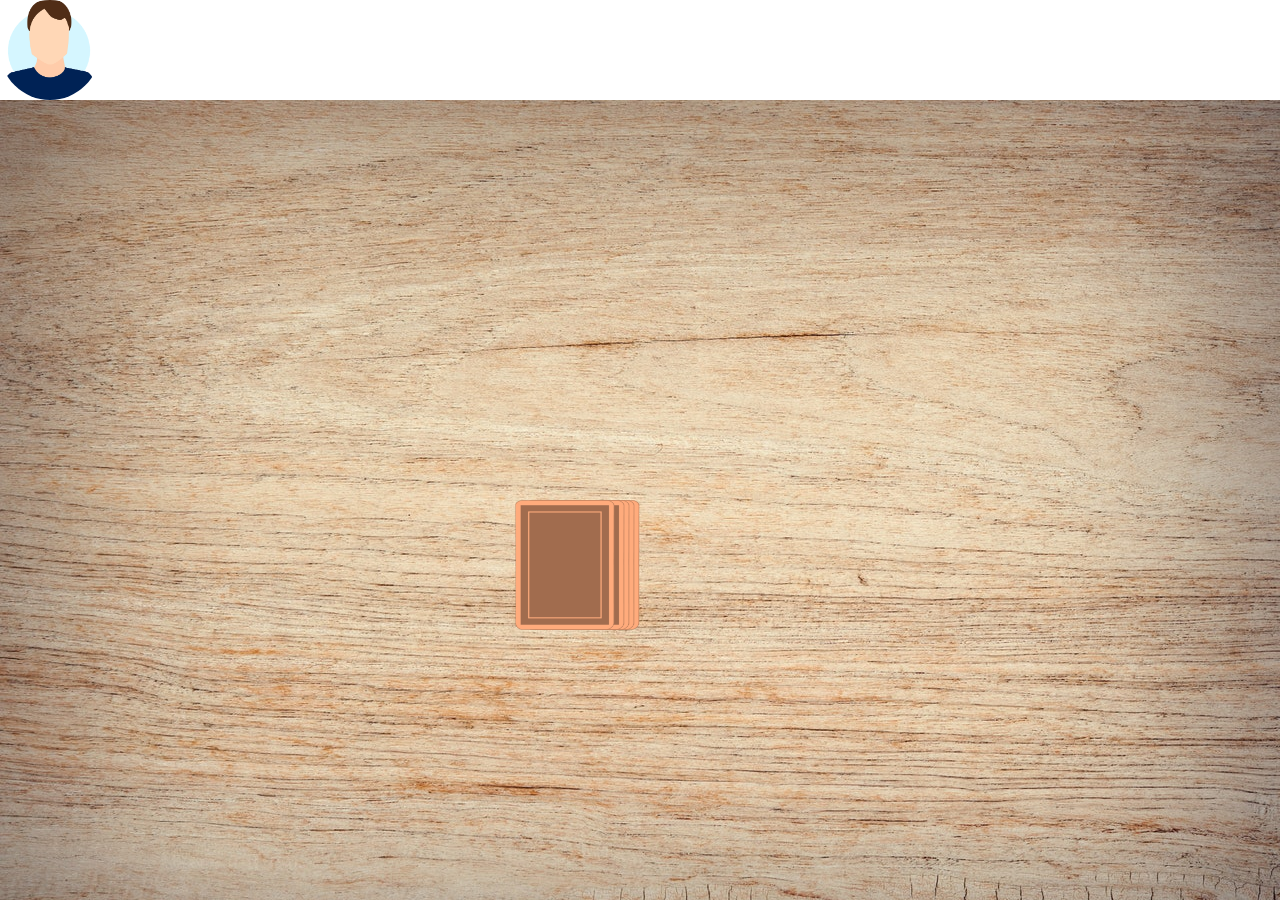
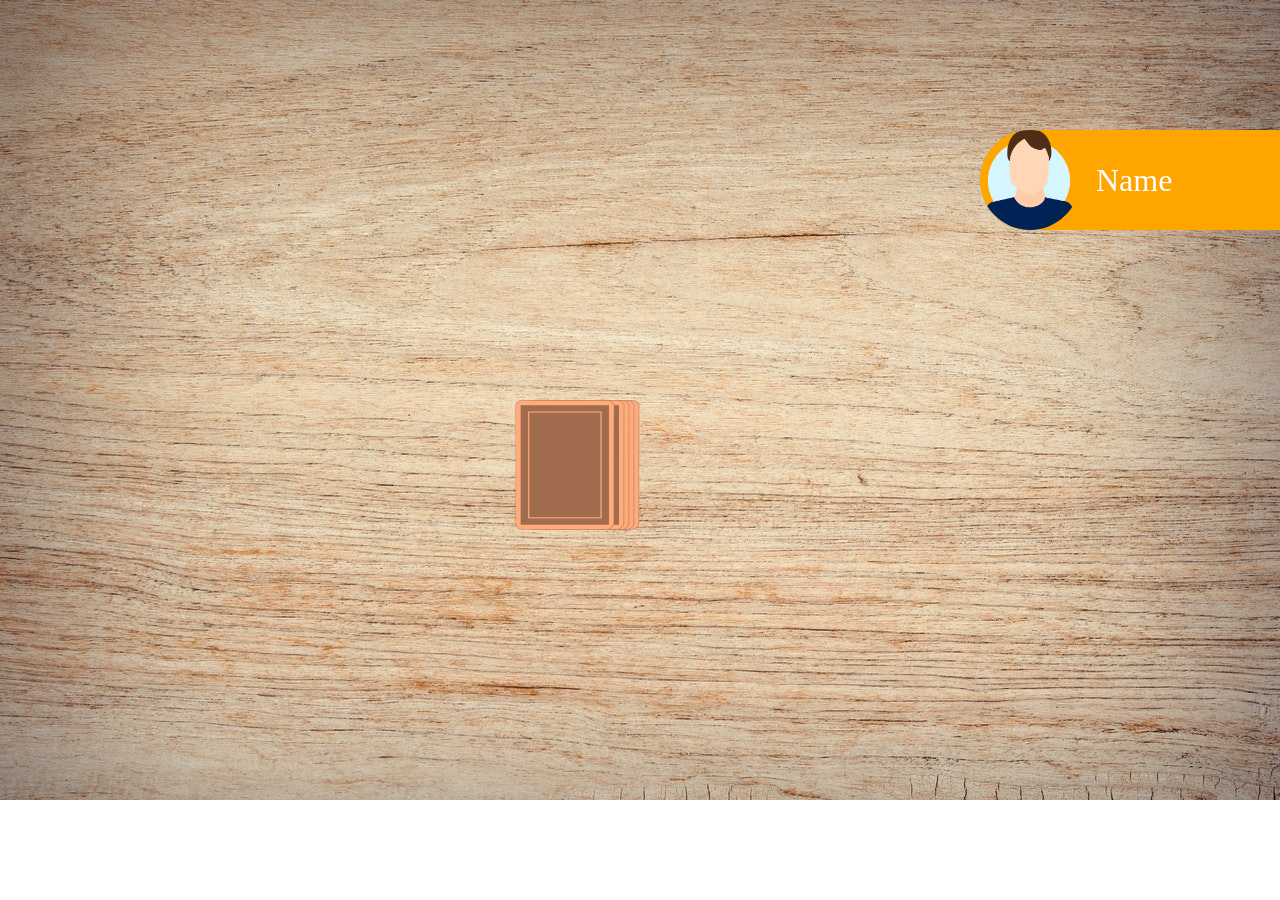
Before and after one commit to JoelBaig/ringoffire, an Angular app in the folder ringoffire/: page /game in a window 1280 px wide. After the commit the page ends 800 px from the top, so only its background shows below. Built offline with nearby package versions, Linux system fonts and the light colour scheme.

Commit message:
added border radius left to profile img div

```diff
--- a/ringoffire/src/app/game/game.component.html
+++ b/ringoffire/src/app/game/game.component.html
@@ -1,4 +1,4 @@
-<app-player></app-player>
+<app-player style="top:130px" class="player-pos"></app-player>
 
 <div class="field">
     <div class="card-stack">
--- a/ringoffire/src/app/game/game.component.scss
+++ b/ringoffire/src/app/game/game.component.scss
@@ -28,6 +28,11 @@
     transform: scale(1.3) translateX(140px) translatey(-180px) rotate(10deg);
 }
 
+.player-pos {
+    position: absolute;
+    right: 0;
+}
+
 @keyframes pick-card-animation {
     0% {
         transform: scale(1);
--- a/ringoffire/src/app/player/player.component.html
+++ b/ringoffire/src/app/player/player.component.html
@@ -1,3 +1,4 @@
 <div class="player">
     <img src="/assets/img/players/1.webp" alt="profil_img">
+    <span>Name </span>
 </div>
--- a/ringoffire/src/app/player/player.component.scss
+++ b/ringoffire/src/app/player/player.component.scss
@@ -3,8 +3,16 @@
 .player {
     @include dFlex($jc: none);
     @include elementSize($w: 100px, $h: 100px);
-    font-size: 18px;
+    background-color: orange;
+    border-top-left-radius: 50px;
+    border-bottom-left-radius: 50px;
+    width: 300px;
 
+    >span {
+        font-size: 32px;
+        margin-left: 16px;
+        color: white;
+    }
 
     >img {
         width: 100px;
```
